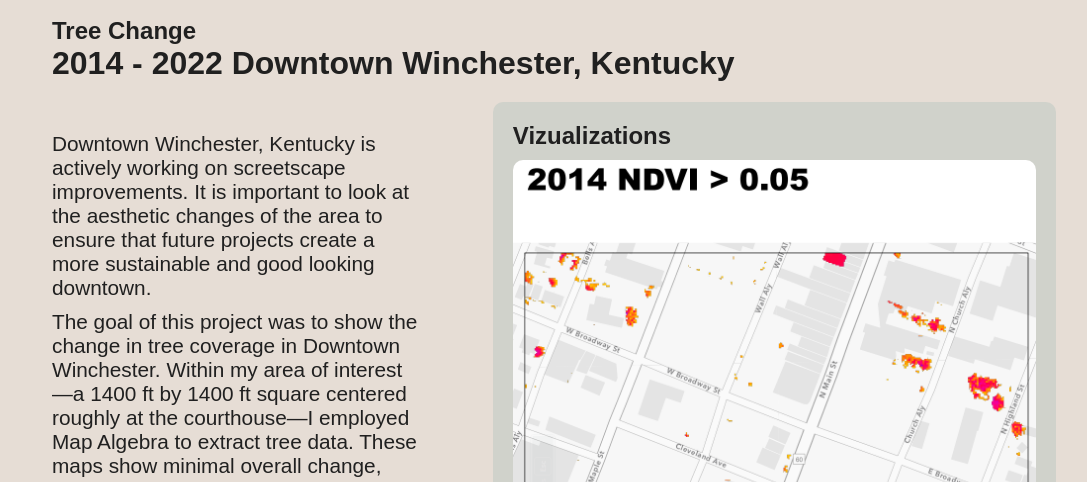
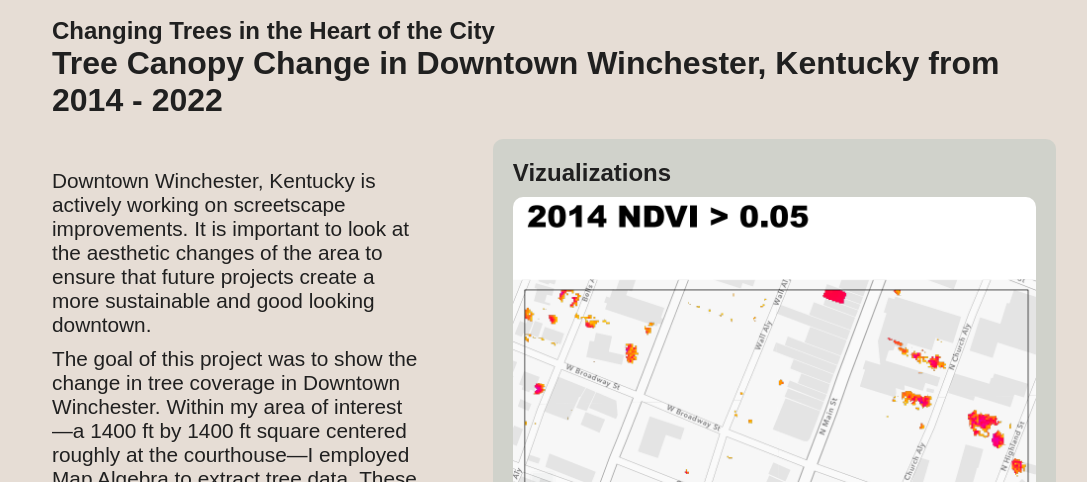
Before and after one commit to pnwa226/WinchesterTreesChange, a plain HTML site: page index.html in a window 1280 px wide. Shown: the part 618-1100 px from the top of the page, without its empty margins (96-1183 px from the left). Drawn offline with Linux system fonts and the light colour scheme; a web font is replaced by a local one.

Commit message:
Title update index.html

```diff
--- a/index.html
+++ b/index.html
@@ -165,8 +165,8 @@
     <!-- 💡💡💡 Cesium map: paste embed code above -->
     <p class="caption">Cesium ion visualization of the streetscape trees in Winchester, KY. Point cloud data derived from kyfromabove (Phase 2)</p>
     <div class="title">
-      <h1 class=".bebasfont"> Tree Change </h1>
-      <h2>2014 - 2022 Downtown Winchester, Kentucky</h2>
+      <h1 class=".bebasfont"> Changing Trees in the Heart of the City </h1>
+      <h2>Tree Canopy Change in Downtown Winchester, Kentucky from 2014 - 2022</h2>
     </div>
     <div class="container">
       <div class="left-column">
```
